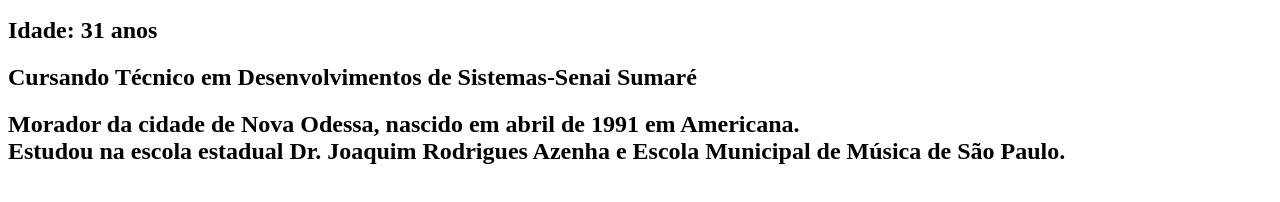
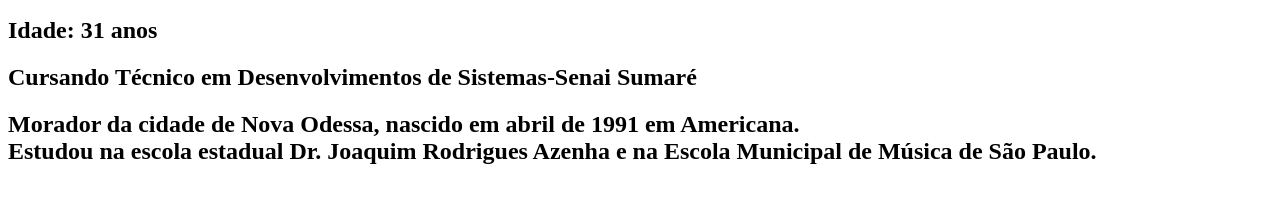
Before and after one commit to Paulobarbos91/Paulo_barbosa1, a plain HTML site: page Paulo_barbosa.html in a window 1280 px wide. Shown: the part 110-312 px from the top of the page. Drawn offline with Linux system fonts and the light colour scheme.

Commit message:
correção

```diff
--- a/Paulo_barbosa.html
+++ b/Paulo_barbosa.html
@@ -10,7 +10,7 @@
         <h2>Idade: 31 anos</h2>
         <h2>Cursando Técnico em Desenvolvimentos de Sistemas-Senai Sumaré</h2>
         <h2>Morador da cidade de Nova Odessa, nascido em abril de 1991 em Americana.<br> Estudou na escola estadual
-            Dr. Joaquim Rodrigues Azenha e Escola Municipal de Música de São Paulo.</h2>
+            Dr. Joaquim Rodrigues Azenha e na Escola Municipal de Música de São Paulo.</h2>
     </body>
 
 </html>
```
